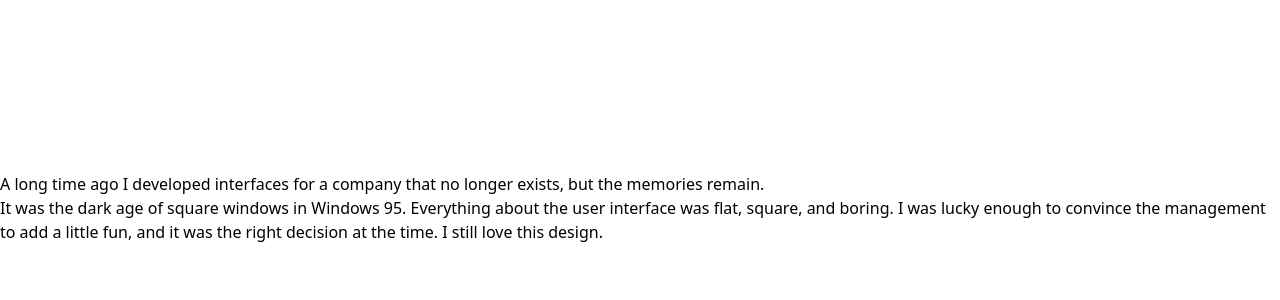
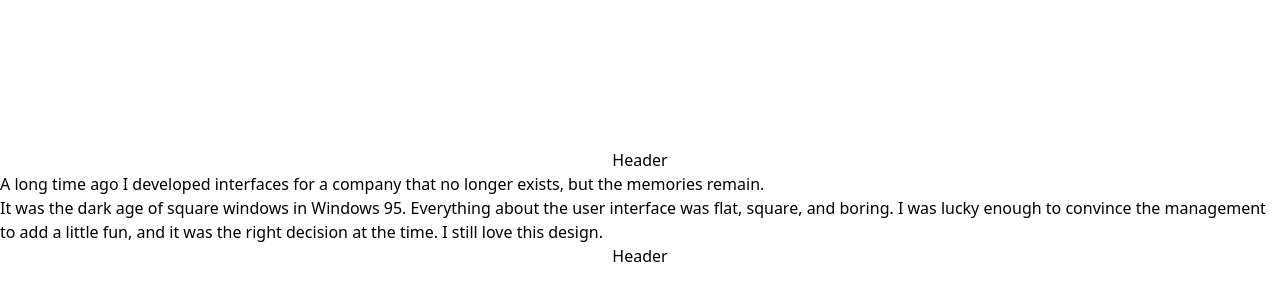
Before and after one commit to maxzz/back-to-90s, a React (Vite) app: page / in a window 1280 px wide. Shown: the part 192-492 px from the top of the page. Built offline with nearby package versions, Linux system fonts and the light colour scheme.

Commit message:
WIP. upgrade-2025. app layout. 2.

```diff
--- a/src/components/0-app.tsx
+++ b/src/components/0-app.tsx
@@ -1,9 +1,13 @@
+import { Header } from "./1-header";
 import { SectionMain } from "./2-main";
+import { Footer } from "./3-footer";
 
 export function App() {
     return (
         <div className="h-screen flex flex-col items-center justify-center">
+            <Header />
             <SectionMain />
+            <Footer />
         </div>
     );
 }
--- /dev/null
+++ b/src/components/1-header/0-all.tsx
@@ -0,0 +1,7 @@
+export function Header() {
+    return (
+        <header>
+            Header
+            </header>
+    );
+}
--- /dev/null
+++ b/src/components/1-header/index.tsx
@@ -0,0 +1 @@
+export * from './0-all';
--- /dev/null
+++ b/src/components/3-footer/0-all.tsx
@@ -0,0 +1,7 @@
+export function Footer() {
+    return (
+        <header>
+            Header
+            </header>
+    );
+}
--- /dev/null
+++ b/src/components/3-footer/index.tsx
@@ -0,0 +1 @@
+export * from './0-all';
```
